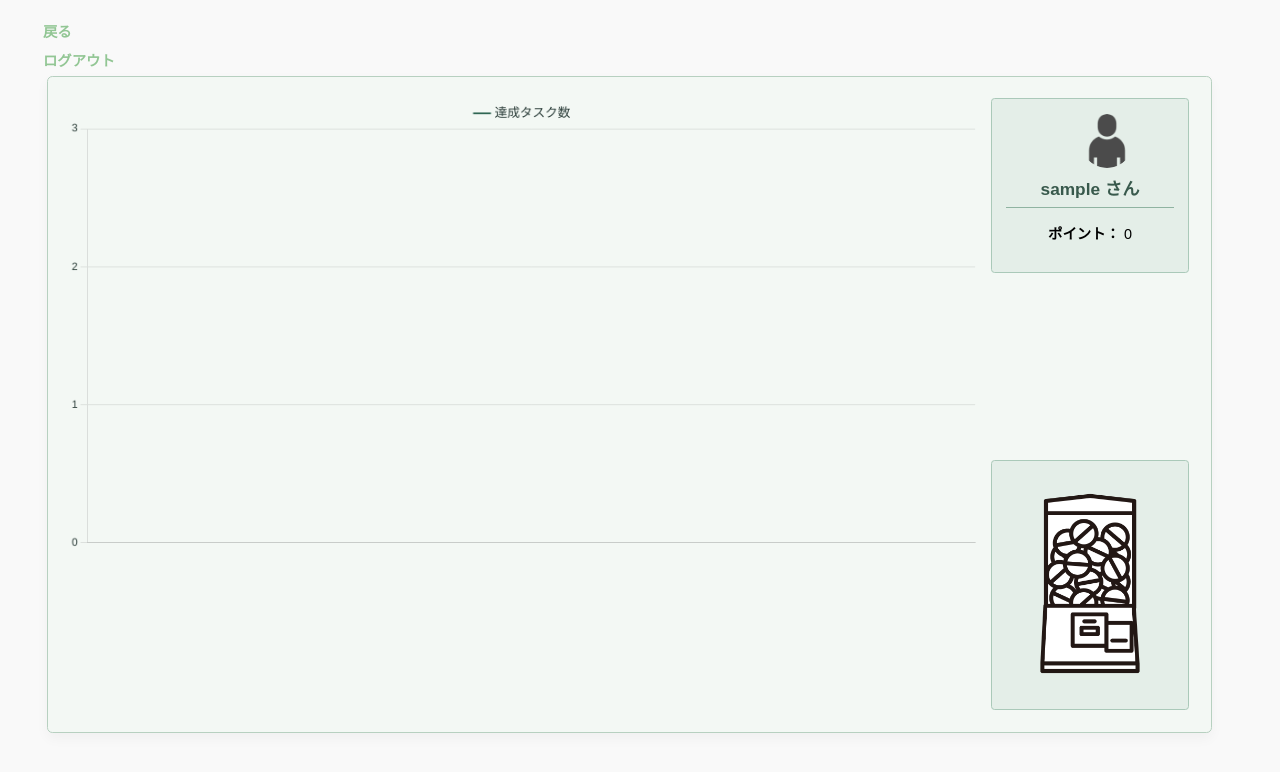
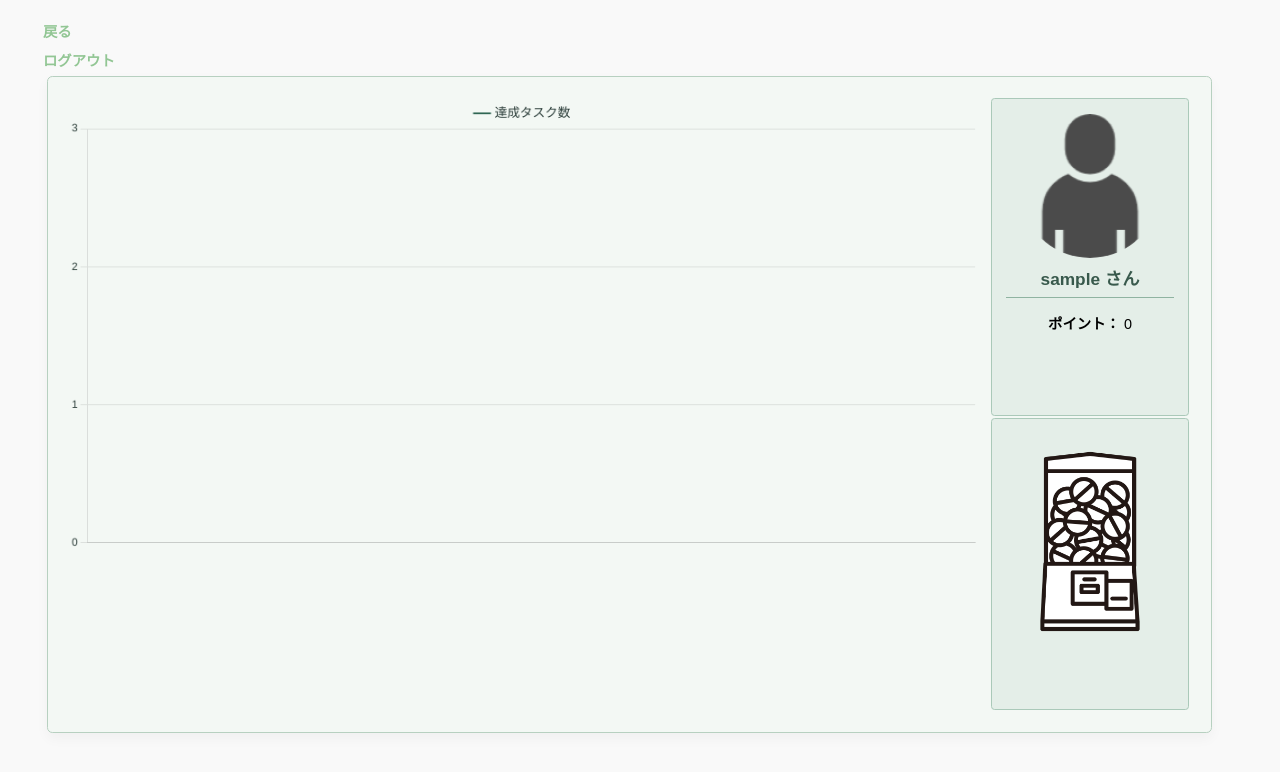
Before and after one commit to koba2264/FeelingBoost, a Flask app: page /mypage in a window 1280 px wide. Shown: the top 772 px of the page. Run offline with Flask 3, Linux system fonts and the light colour scheme; the visitor is signed in with stand-in values (Sample User, id 1); data comes from the database, SQL or seed files in the repository; data that the repository does not hold is empty; some libraries are stand-ins or nearby versions.

Commit message:
プロフィール画像を少しでかくした

```diff
--- a/apps/static/main/mypage_style.css
+++ b/apps/static/main/mypage_style.css
@@ -50,14 +50,15 @@ body{
   border: 1px solid #aac9b9;
   border-radius: 4px;
   padding: 1rem;
-  height: auto;
+  height: 50%;
 }
 
 .myimage {
-  width: 60px;
-  height: 60px;
+  width: 20vh;
+  height: 20vh;
   border-radius: 50%;
   object-fit: cover;
+  margin-left: 0;
 }
 
 .user-table {
@@ -78,6 +79,8 @@ body{
   background-color: #e4eee8;
   border: 1px solid #aac9b9;
   border-radius: 4px;
+  height: 48%;
+  margin-top: 1%;
 }
 
 #gacha_image {
```
